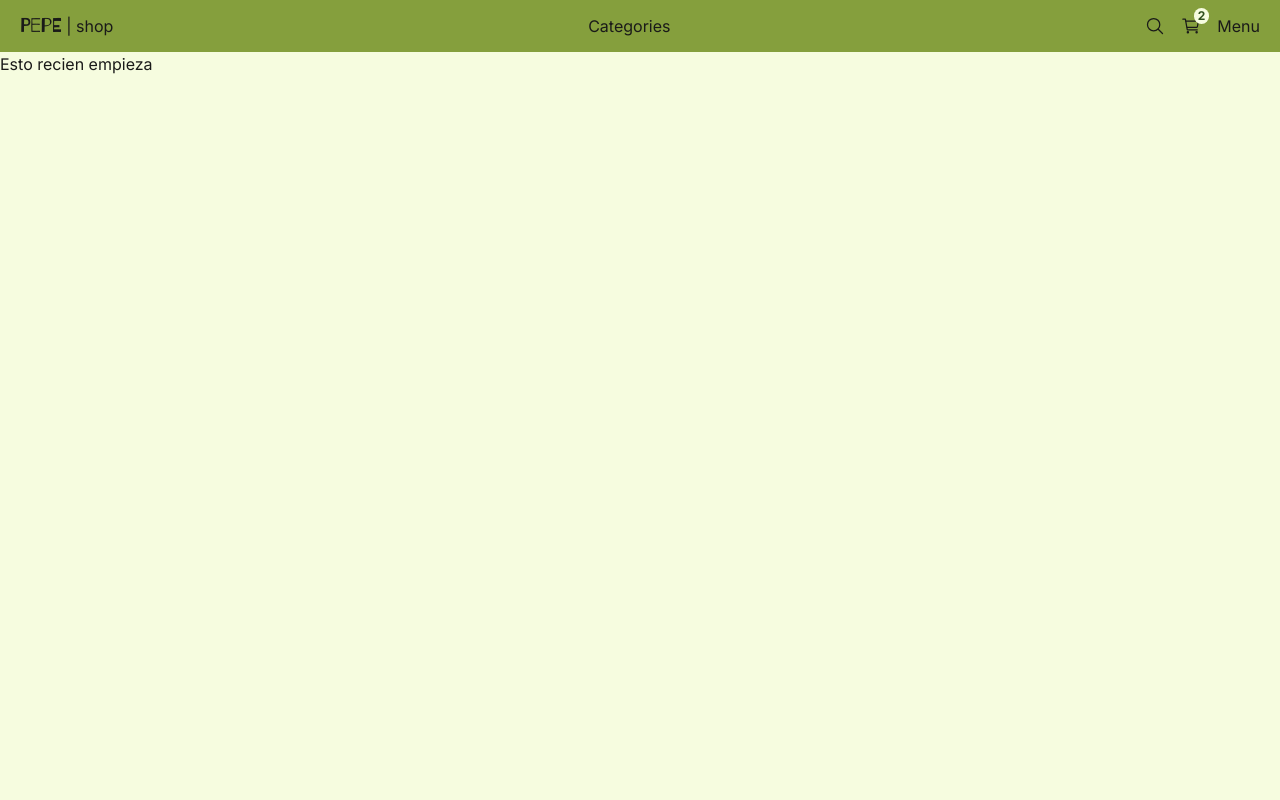
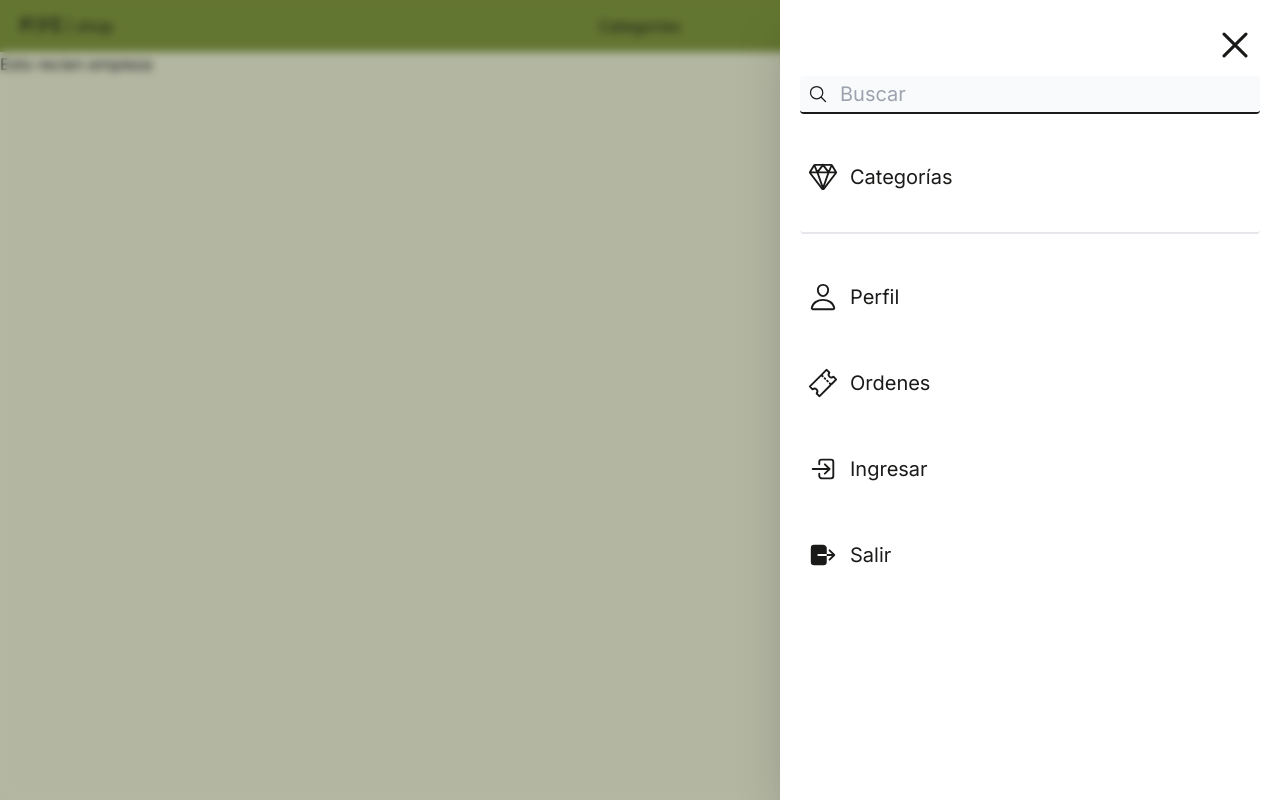
Before and after one commit to LRegalado1996/pepeganga, a Next.js app: page / in a window 1280 px wide. Both pictures are taken after a click on the button "Menu". Built offline with nearby package versions, Linux system fonts and the light colour scheme.

Commit message:
Create Sidebar component | Initializing

```diff
--- a/src/app/layout.tsx
+++ b/src/app/layout.tsx
@@ -2,7 +2,7 @@
 import { inter } from "@/config/fonts";
 
 import "./globals.css";
-import { TopMenu } from "@/components";
+import { Sidebar, TopMenu } from "@/components";
 
 export const metadata: Metadata = {
   title: {
@@ -23,6 +23,7 @@
     <html lang="es_UY">
       <body className={`${inter.className} antialiased`}>
         <TopMenu />
+        <Sidebar />
         {children}
       </body>
     </html>
--- a/src/components/index.ts
+++ b/src/components/index.ts
@@ -1,2 +1,3 @@
 export * from "./ui/not-found/PageNotFound";
+export * from "./ui/sidebar/Sidebar";
 export * from "./ui/top-menu/TopMenu";
--- /dev/null
+++ b/src/components/ui/sidebar/Sidebar.tsx
@@ -0,0 +1,110 @@
+"use client";
+
+import clsx from "clsx";
+import Link from "next/link";
+
+// import { logout } from "@/actions";
+import { useUIStore } from "@/store";
+
+import {
+  IoCloseOutline,
+  IoDiamondOutline,
+  IoLogInOutline,
+  IoLogOut,
+  IoPersonOutline,
+  IoSearchOutline,
+  IoTicketOutline,
+} from "react-icons/io5";
+
+export const Sidebar = () => {
+  const isSideMenuOpen = useUIStore((state) => state.isSideMenuOpen);
+  const closeSideMenu = useUIStore((state) => state.closeSideMenu);
+
+  return (
+    <div className="">
+      {/* black background */}
+      {isSideMenuOpen && (
+        <div className="fixed top-0 left-0 w-screen h-screen z-10 bg-charcoal opacity-30" />
+      )}
+
+      {/* Blur */}
+      {isSideMenuOpen && (
+        <div
+          onClick={closeSideMenu}
+          className="fade-in fixed top-0 left-0 w-screen h-screen z-10 backdrop-filter backdrop-blur-sm"
+        />
+      )}
+
+      <nav
+        className={clsx(
+          "fixed p-5 right-0 top-0 w-full sm:w-[500px] h-screen bg-white z-20 shadow-2xl transform transition-all duration-300",
+          {
+            "translate-x-full": !isSideMenuOpen,
+          }
+        )}
+      >
+        <IoCloseOutline
+          size={50}
+          className="absolute top-5 right-5 cursor-pointer"
+          onClick={() => closeSideMenu()}
+        />
+
+        {/* Input */}
+        <div className="relative mt-14">
+          <IoSearchOutline size={20} className="absolute top-2 left-2" />
+          <input
+            type="text"
+            placeholder="Buscar"
+            className="w-full bg-gray-50 rounded pl-10 py-1 pr-10 border-b-2 text-xl border-charcoal focus:outline-none focus:border-olive"
+          />
+
+          {/* Category */}
+          <Link
+            href="/category"
+            onClick={() => closeSideMenu()}
+            className="flex items-center mt-10 p-2 hover:text-olive rounded transition-all border-b-2 pb-10"
+          >
+            <IoDiamondOutline size={30} />
+            <span className="ml-3 text-xl">Categorías</span>
+          </Link>
+
+          {/* Menu */}
+          <Link
+            href="/profile"
+            onClick={() => closeSideMenu()}
+            className="flex items-center mt-10 p-2 hover:text-olive rounded transition-all"
+          >
+            <IoPersonOutline size={30} />
+            <span className="ml-3 text-xl">Perfil</span>
+          </Link>
+
+          <Link
+            href="/orders"
+            onClick={() => closeSideMenu()}
+            className="flex items-center mt-10 p-2 hover:text-olive rounded transition-all"
+          >
+            <IoTicketOutline size={30} />
+            <span className="ml-3 text-xl">Ordenes</span>
+          </Link>
+
+          <Link
+            href={"/login"}
+            onClick={() => closeSideMenu()}
+            className="flex items-center mt-10 p-2 hover:text-olive rounded transition-all"
+          >
+            <IoLogInOutline size={30} />
+            <span className="ml-3 text-xl">Ingresar</span>
+          </Link>
+
+          <button
+            className="flex items-center w-full mt-10 p-2 hover:text-olive rounded transition-all"
+            // onClick={() => logout()}
+          >
+            <IoLogOut size={30} />
+            <span className="ml-3 text-xl">Salir</span>
+          </button>
+        </div>
+      </nav>
+    </div>
+  );
+};
--- a/src/components/ui/top-menu/TopMenu.tsx
+++ b/src/components/ui/top-menu/TopMenu.tsx
@@ -1,8 +1,14 @@
+"use client";
+
+import Link from "next/link";
+import { IoCartOutline } from "react-icons/io5";
+
 import { mainFont } from "@/config/fonts";
-import Link from "next/link";
-import { IoCartOutline, IoSearchOutline } from "react-icons/io5";
+import { useUIStore } from "@/store";
 
 export const TopMenu = () => {
+  const openSideMenu = useUIStore((state) => state.openSideMenu);
+
   return (
     <nav className="flex px-2 sm:px-5  py-3 justify-between items-center w-full bg-olive text-charcoal">
       {/* Logo */}
@@ -16,10 +22,6 @@
 
       {/* Search, cart, menu */}
       <div className="flex items-center">
-        <Link href="/search">
-          <IoSearchOutline className="w-5 h-5" />
-        </Link>
-
         <Link href="/cart" className="mx-4">
           <div className="relative">
             <span className="fade-in absolute text-xs rounded-full px-1 font-bold -top-2 -right-2 bg-ivory text-forestGreen">
@@ -30,7 +32,9 @@
           </div>
         </Link>
 
-        <button className="transition-all hover:underline">Menu</button>
+        <button className="transition-all hover:underline" onClick={() => openSideMenu()}>
+          Menu
+        </button>
       </div>
     </nav>
   );
```
